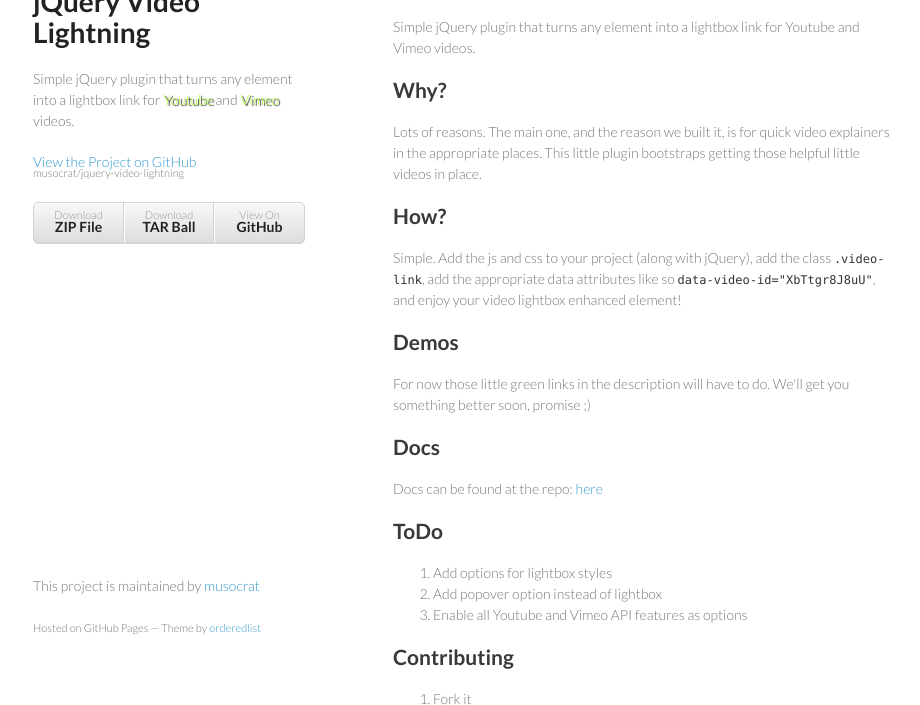
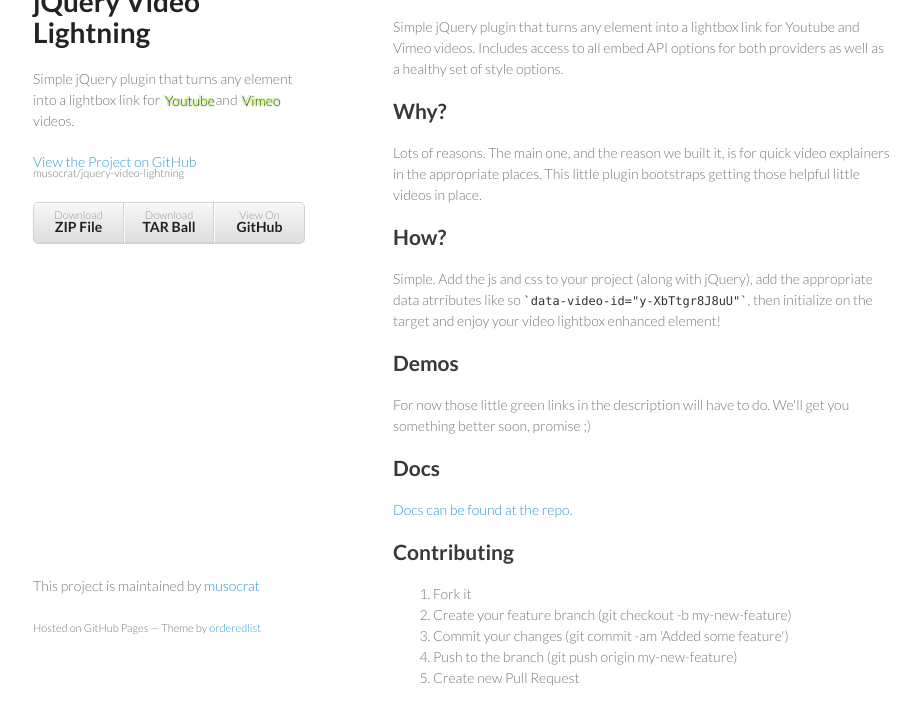
Before and after one commit to doesdev/jquery-video-lightning, a plain HTML site: page index.html in a window 1280 px wide. Shown: the part 93-798 px from the top of the page, without its empty margins (177-1097 px from the left). Drawn offline with Linux system fonts and the light colour scheme.

Commit message:
simplified page, using more options in demo

```diff
--- a/index.html
+++ b/index.html
@@ -32,7 +32,7 @@
         <h1>
             <a name="jquery-video-lightning" class="anchor" href="#jquery-video-lightning"><span class="octicon octicon-link"></span></a>jQuery Video Lightning</h1>
 
-        <p>Simple jQuery plugin that turns any element into a lightbox link for Youtube and Vimeo videos. </p>
+        <p>Simple jQuery plugin that turns any element into a lightbox link for Youtube and Vimeo videos. Includes access to all embed API options for both providers as well as a healthy set of style options.</p>
 
         <h2>
             <a name="why" class="anchor" href="#why"><span class="octicon octicon-link"></span></a>Why?</h2>
@@ -42,7 +42,7 @@
         <h2>
             <a name="how" class="anchor" href="#how"><span class="octicon octicon-link"></span></a>How?</h2>
 
-        <p>Simple. Add the js and css to your project (along with jQuery), add the class <code>.video-link</code>, add the appropriate data attributes like so <code>data-video-id="XbTtgr8J8uU"</code>, and enjoy your video lightbox enhanced element!</p>
+        <p>Simple. Add the js and css to your project (along with jQuery), add the appropriate data atrributes like so <code>`data-video-id="y-XbTtgr8J8uU"`</code>, then initialize on the target and enjoy your video lightbox enhanced element!</p>
 
         <h2>
             <a name="demos" class="anchor" href="#demos"><span class="octicon octicon-link"></span></a>Demos</h2>
@@ -53,16 +53,9 @@
         <h2>
             <a name="docs" class="anchor" href="#docs"><span class="octicon octicon-link"></span></a>Docs</h2>
 
-        <p>Docs can be found at the repo: <a href="https://github.com/musocrat/jquery-video-lightning#docs">here</a></p>
+        <p><a href="https://github.com/musocrat/jquery-video-lightning#docs">Docs can be found at the repo.</a></p>
 
         <h2>
-            <a name="todo" class="anchor" href="#todo"><span class="octicon octicon-link"></span></a>ToDo</h2>
-
-        <ol>
-            <li>Add options for lightbox styles</li>
-            <li>Add popover option instead of lightbox</li>
-            <li>Enable all Youtube and Vimeo API features as options</li>
-        </ol><h2>
         <a name="contributing" class="anchor" href="#contributing"><span class="octicon octicon-link"></span></a>Contributing</h2>
 
         <ol>
@@ -84,7 +77,11 @@
 <script>
     $(function() {
         $(".video-link").jqueryVideoLightning({
-            autoplay: 1
+            autoplay: 1,
+            backdrop_color: '#ddd',
+            backdrop_opacity: 0.6,
+            glow: 20,
+            glow_color: '#000'
         });
     });
 </script>
```
